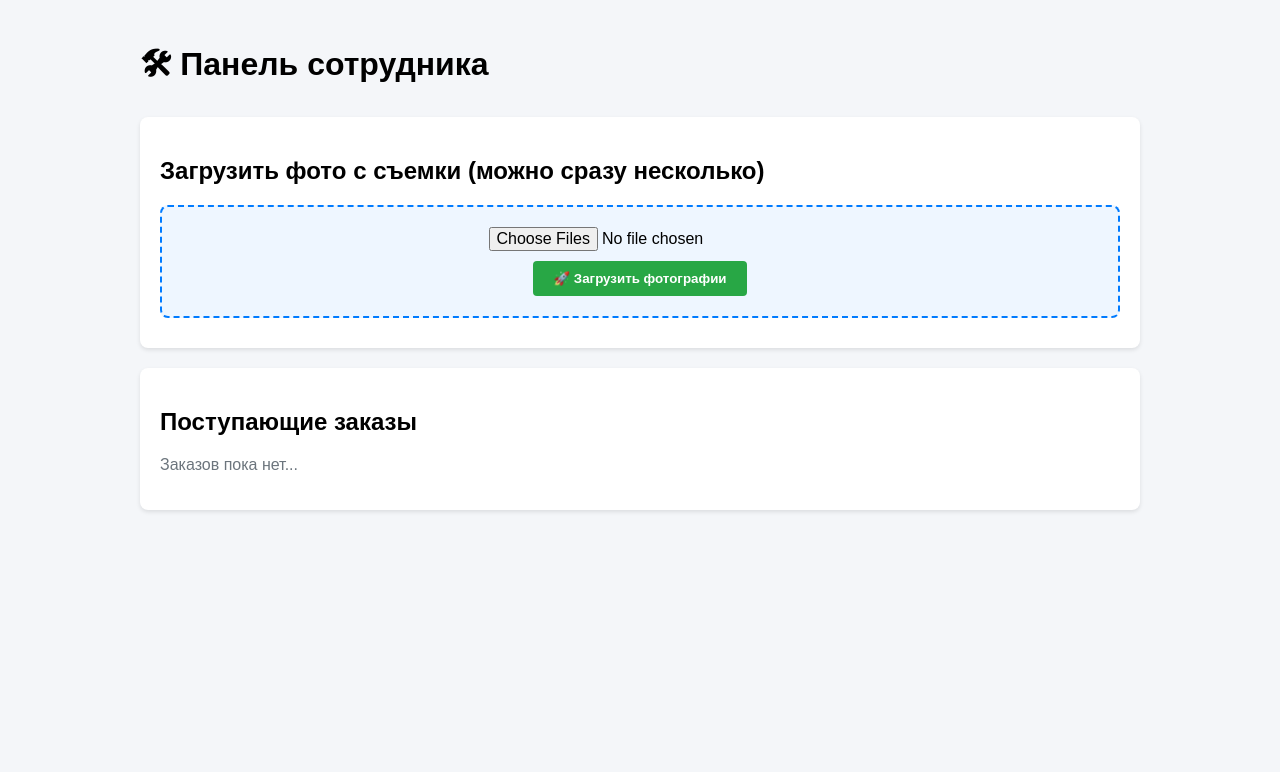
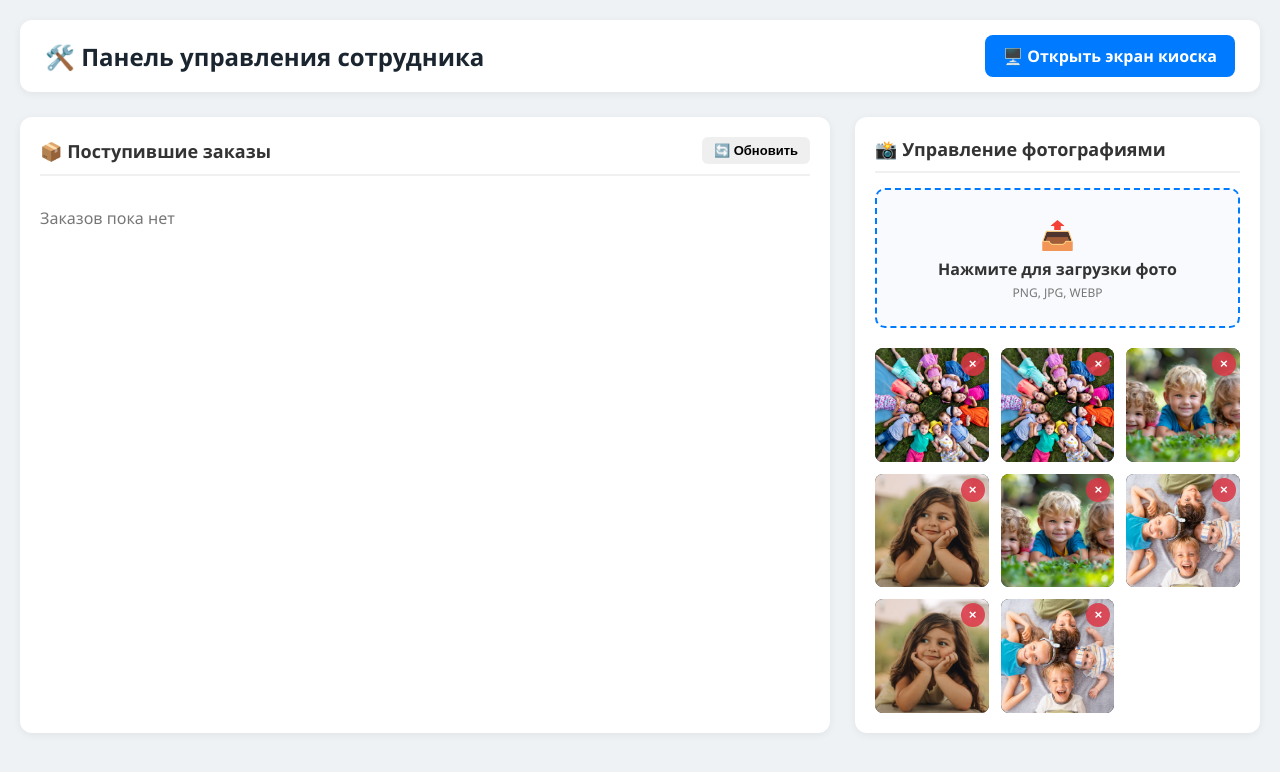
Before and after one commit to EvgenRuss/PhotoKiosk, a Flask app: page /admin in a window 1280 px wide. Shown: the top 772 px of the page. Run offline with Flask 3, Linux system fonts and the light colour scheme; data that the repository does not hold is empty.

Commit message:
Update admin.html

```diff
--- a/templates/admin.html
+++ b/templates/admin.html
@@ -2,122 +2,321 @@
 <html lang="ru">
 <head>
     <meta charset="UTF-8">
+    <meta name="viewport" content="width=device-width, initial-scale=1.0">
     <title>Панель сотрудника — PhotoKiosk</title>
     <style>
-        body { font-family: Arial, sans-serif; background-color: #f4f6f9; margin: 0; padding: 20px; }
-        .container { max-width: 1000px; margin: 0 auto; }
-        .card { background: white; padding: 20px; border-radius: 8px; box-shadow: 0 2px 4px rgba(0,0,0,0.1); margin-bottom: 20px; }
-        .upload-box { border: 2px dashed #007bff; padding: 20px; text-align: center; border-radius: 8px; background: #eef6ff; }
-        .btn-upload { background: #28a745; color: white; border: none; padding: 10px 20px; border-radius: 4px; font-weight: bold; cursor: pointer; margin-top: 10px; }
-        .order-card { background: #fff; border-left: 5px solid #007bff; padding: 15px; margin-bottom: 15px; border-radius: 4px; display: flex; justify-content: space-between; align-items: center; box-shadow: 0 1px 3px rgba(0,0,0,0.1); }
-        .order-card.completed { border-left-color: #28a745; opacity: 0.7; }
-        .btn-done { background-color: #007bff; color: white; border: none; padding: 8px 16px; border-radius: 4px; cursor: pointer; font-weight: bold; }
-        .photo-thumb { width: 50px; height: 50px; object-fit: cover; border-radius: 4px; margin-right: 5px; vertical-align: middle; }
+        body {
+            font-family: 'Segoe UI', Tahoma, Geneva, Verdana, sans-serif;
+            background-color: #eef2f5;
+            margin: 0;
+            padding: 20px;
+            color: #333;
+        }
+        .header {
+            display: flex;
+            justify-content: space-between;
+            align-items: center;
+            background: white;
+            padding: 15px 25px;
+            border-radius: 12px;
+            box-shadow: 0 2px 8px rgba(0,0,0,0.06);
+            margin-bottom: 25px;
+        }
+        h1 { margin: 0; font-size: 24px; color: #1a252f; }
+        .nav-btn {
+            background: #007bff;
+            color: white;
+            text-decoration: none;
+            padding: 10px 18px;
+            border-radius: 8px;
+            font-weight: 600;
+        }
+
+        .main-grid {
+            display: grid;
+            grid-template-columns: 2fr 1fr;
+            gap: 25px;
+        }
+        @media (max-width: 900px) {
+            .main-grid { grid-template-columns: 1fr; }
+        }
+
+        .panel-box {
+            background: white;
+            border-radius: 12px;
+            padding: 20px;
+            box-shadow: 0 2px 8px rgba(0,0,0,0.06);
+        }
+        .panel-title {
+            font-size: 18px;
+            font-weight: bold;
+            margin-bottom: 15px;
+            padding-bottom: 10px;
+            border-bottom: 2px solid #f0f0f0;
+            display: flex;
+            justify-content: space-between;
+            align-items: center;
+        }
+
+        /* ЗАГРУЗКА ФАЙЛОВ */
+        .upload-area {
+            border: 2px dashed #007bff;
+            background: #f8fafd;
+            border-radius: 10px;
+            padding: 25px;
+            text-align: center;
+            cursor: pointer;
+            margin-bottom: 20px;
+        }
+        .upload-area input { display: none; }
+
+        /* СПИСОК ФОТО ГАЛЕРЕИ */
+        .admin-gallery {
+            display: grid;
+            grid-template-columns: repeat(auto-fill, minmax(100px, 1fr));
+            gap: 12px;
+            max-height: 400px;
+            overflow-y: auto;
+        }
+        .admin-photo-card {
+            position: relative;
+            border-radius: 8px;
+            overflow: hidden;
+            aspect-ratio: 1;
+            background: #222;
+        }
+        .admin-photo-card img {
+            width: 100%;
+            height: 100%;
+            object-fit: cover;
+        }
+        .btn-delete {
+            position: absolute;
+            top: 4px;
+            right: 4px;
+            background: rgba(220, 53, 69, 0.85);
+            color: white;
+            border: none;
+            border-radius: 50%;
+            width: 24px;
+            height: 24px;
+            cursor: pointer;
+            font-weight: bold;
+            line-height: 24px;
+            padding: 0;
+            text-align: center;
+        }
+
+        /* СПИСОК ЗАКАЗОВ */
+        .orders-list {
+            display: flex;
+            flex-direction: column;
+            gap: 15px;
+        }
+        .order-card {
+            border: 1px solid #e2e8f0;
+            border-radius: 10px;
+            padding: 15px;
+            background: #fafbfc;
+        }
+        .order-header {
+            display: flex;
+            justify-content: space-between;
+            align-items: center;
+            margin-bottom: 10px;
+            font-weight: bold;
+        }
+        .order-status {
+            padding: 4px 10px;
+            border-radius: 20px;
+            font-size: 13px;
+        }
+        .status-new { background: #ffeba2; color: #856404; }
+        .status-process { background: #b8daff; color: #004085; }
+        .status-done { background: #c3e6cb; color: #155724; }
+
+        .order-items {
+            margin: 10px 0;
+            padding-left: 0;
+            list-style: none;
+        }
+        .order-item-row {
+            display: flex;
+            align-items: center;
+            gap: 10px;
+            margin-bottom: 8px;
+            font-size: 14px;
+        }
+        .order-item-row img {
+            width: 50px;
+            height: 40px;
+            object-fit: cover;
+            border-radius: 4px;
+        }
+        .order-actions {
+            display: flex;
+            gap: 8px;
+            margin-top: 10px;
+        }
+        .btn-action {
+            padding: 6px 12px;
+            border: none;
+            border-radius: 6px;
+            font-size: 13px;
+            cursor: pointer;
+            font-weight: 600;
+        }
+        .btn-process { background: #17a2b8; color: white; }
+        .btn-done { background: #28a745; color: white; }
     </style>
 </head>
 <body>
-    <div class="container">
-        <h1>🛠 Панель сотрудника</h1>
 
-        <!-- Массовая загрузка фото -->
-        <div class="card">
-            <h2>Загрузить фото с съемки (можно сразу несколько)</h2>
-            <form id="uploadForm" class="upload-box">
-                <input type="file" id="photoFiles" accept="image/*" multiple required style="font-size: 16px;">
-                <br>
-                <button type="submit" class="btn-upload">🚀 Загрузить фотографии</button>
-            </form>
-            <div id="message" style="margin-top: 10px; font-weight: bold;"></div>
+    <div class="header">
+        <h1>🛠️ Панель управления сотрудника</h1>
+        <a href="/" class="nav-btn" target="_blank">🖥️ Открыть экран киоска</a>
+    </div>
+
+    <div class="main-grid">
+        <!-- ЛЕВАЯ КОЛОНКА: ЗАКАЗЫ -->
+        <div class="panel-box">
+            <div class="panel-title">
+                <span>📦 Поступившие заказы</span>
+                <button class="btn-action" onclick="loadOrders()">🔄 Обновить</button>
+            </div>
+            <div class="orders-list" id="orders-list">
+                <p style="color: #777;">Загрузка заказов...</p>
+            </div>
         </div>
 
-        <!-- Заказы -->
-        <div class="card">
-            <h2>Поступающие заказы</h2>
-            <div id="ordersList">Загрузка заказов...</div>
+        <!-- ПРАВАЯ КОЛОНКА: УПРАВЛЕНИЕ ФОТОГРАФИЯМИ -->
+        <div class="panel-box">
+            <div class="panel-title">📸 Управление фотографиями</div>
+
+            <div class="upload-area" onclick="document.getElementById('file-input').click()">
+                <div style="font-size: 28px; margin-bottom: 5px;">📤</div>
+                <strong>Нажмите для загрузки фото</strong>
+                <div style="font-size: 12px; color: #777; margin-top: 4px;">PNG, JPG, WEBP</div>
+                <input type="file" id="file-input" multiple accept="image/*" onchange="uploadFiles(this.files)">
+            </div>
+
+            <div class="admin-gallery" id="admin-gallery">
+                <!-- Галерея фото -->
+            </div>
         </div>
     </div>
 
     <script>
-        document.getElementById('uploadForm').addEventListener('submit', async function(e) {
-            e.preventDefault();
-            const fileInput = document.getElementById('photoFiles');
-            const messageDiv = document.getElementById('message');
+        async function loadAdminPhotos() {
+            try {
+                const res = await fetch('/api/photos');
+                const photos = await res.json();
+                const container = document.getElementById('admin-gallery');
+                container.innerHTML = '';
 
-            if (fileInput.files.length === 0) return;
+                photos.forEach(photo => {
+                    const card = document.createElement('div');
+                    card.className = 'admin-photo-card';
+                    card.innerHTML = `
+                        <img src="${photo.url || photo.path}">
+                        <button class="btn-delete" onclick="deletePhoto('${photo.id}')" title="Удалить фото">×</button>
+                    `;
+                    container.appendChild(card);
+                });
+            } catch (e) {
+                console.error('Ошибка загрузки фото:', e);
+            }
+        }
 
+        async function uploadFiles(files) {
+            if (!files.length) return;
             const formData = new FormData();
-            for (let i = 0; i < fileInput.files.length; i++) {
-                formData.append('files', fileInput.files[i]);
-            }
-
-            messageDiv.textContent = 'Идет загрузка файлов...';
-            messageDiv.style.color = 'black';
+            for (let f of files) formData.append('files', f);
 
             try {
-                const response = await fetch('/api/upload-photos', {
-                    method: 'POST',
-                    body: formData
-                });
-                const result = await response.json();
-                if (response.ok) {
-                    messageDiv.textContent = result.message;
-                    messageDiv.style.color = 'green';
-                    fileInput.value = '';
-                } else {
-                    messageDiv.textContent = 'Ошибка: ' + result.error;
-                    messageDiv.style.color = 'red';
-                }
-            } catch (err) {
-                messageDiv.textContent = 'Ошибка сети';
-                messageDiv.style.color = 'red';
+                await fetch('/api/upload', { method: 'POST', body: formData });
+                loadAdminPhotos();
+            } catch (e) {
+                alert('Ошибка загрузки');
             }
-        });
+        }
 
-        async function fetchOrders() {
+        async function deletePhoto(photoId) {
+            if (!confirm('Удалить эту фотографию из киоска?')) return;
             try {
-                const response = await fetch('/api/orders');
-                const orders = await response.json();
-                const container = document.getElementById('ordersList');
+                await fetch(`/api/photos/${photoId}`, { method: 'DELETE' });
+                loadAdminPhotos();
+            } catch (e) {
+                alert('Ошибка удаления');
+            }
+        }
 
-                if (orders.length === 0) {
-                    container.innerHTML = '<p style="color:#6c757d;">Заказов пока нет...</p>';
+        async function loadOrders() {
+            const list = document.getElementById('orders-list');
+            try {
+                const res = await fetch('/api/orders');
+                const orders = await res.json();
+
+                if (!orders || orders.length === 0) {
+                    list.innerHTML = '<p style="color: #777;">Заказов пока нет</p>';
                     return;
                 }
 
-                container.innerHTML = orders.slice().reverse().map(order => {
-                    const isDone = order.status === 'ВЫДАН';
-                    const itemsHtml = order.items.map(item => `
-                        <li>
-                            <img src="${item.photo_url}" class="photo-thumb">
-                            <b>${item.merch_name}</b> — ${item.price} ₽
-                        </li>
-                    `).join('');
+                list.innerHTML = '';
+                orders.forEach(ord => {
+                    const card = document.createElement('div');
+                    card.className = 'order-card';
 
-                    return `
-                        <div class="order-card ${isDone ? 'completed' : ''}">
-                            <div>
-                                <h3>Заказ #${order.id} <small>(${order.time})</small> — ${order.status}</h3>
-                                <ul style="list-style: none; padding: 0;">${itemsHtml}</ul>
-                                <strong>Итого: ${order.total} ₽</strong>
-                            </div>
-                            <div>
-                                ${!isDone ? `<button class="btn-done" onclick="completeOrder(${order.id})">Отметить "Выдан"</button>` : '<i>Завершено</i>'}
+                    let statusClass = 'status-new';
+                    if (ord.status === 'process') statusClass = 'status-process';
+                    if (ord.status === 'done') statusClass = 'status-done';
+
+                    card.innerHTML = `
+                        <div class="order-header">
+                            <span>Заказ № ${ord.id} (${ord.time})</span>
+                            <span class="order-status ${statusClass}">${ord.statusText}</span>
+                        </div>
+                        <div class="order-items">
+                            ${ord.items.map(item => `
+                                <div class="order-item-row">
+                                    <img src="${item.photoUrl}">
+                                    <div>${item.desc}</div>
+                                </div>
+                            `).join('')}
+                        </div>
+                        <div style="display: flex; justify-content: space-between; align-items: center; margin-top: 10px;">
+                            <strong>Сумма: ${ord.total} ₽</strong>
+                            <div class="order-actions">
+                                <button class="btn-action btn-process" onclick="changeStatus('${ord.id}', 'process')">В печать</button>
+                                <button class="btn-action btn-done" onclick="changeStatus('${ord.id}', 'done')">Готов / Выдан</button>
                             </div>
                         </div>
                     `;
-                }).join('');
+                    list.appendChild(card);
+                });
             } catch (e) {
-                console.error("Ошибка загрузки заказов:", e);
+                console.error('Ошибка загрузки заказов:', e);
+                list.innerHTML = '<p style="color: red;">Ошибка при загрузке заказов</p>';
             }
         }
 
-        async function completeOrder(id) {
-            await fetch('/api/orders/' + id + '/complete', { method: 'POST' });
-            fetchOrders();
+        async function changeStatus(orderId, newStatus) {
+            try {
+                await fetch(`/api/orders/${orderId}/status`, {
+                    method: 'POST',
+                    headers: { 'Content-Type': 'application/json' },
+                    body: JSON.stringify({ status: newStatus })
+                });
+                loadOrders();
+            } catch (e) {
+                alert('Не удалось обновить статус заказа');
+            }
         }
 
-        setInterval(fetchOrders, 3000);
-        fetchOrders();
+        loadAdminPhotos();
+        loadOrders();
+        setInterval(loadOrders, 5000);
+        setInterval(loadAdminPhotos, 10000);
     </script>
 </body>
 </html>
```
